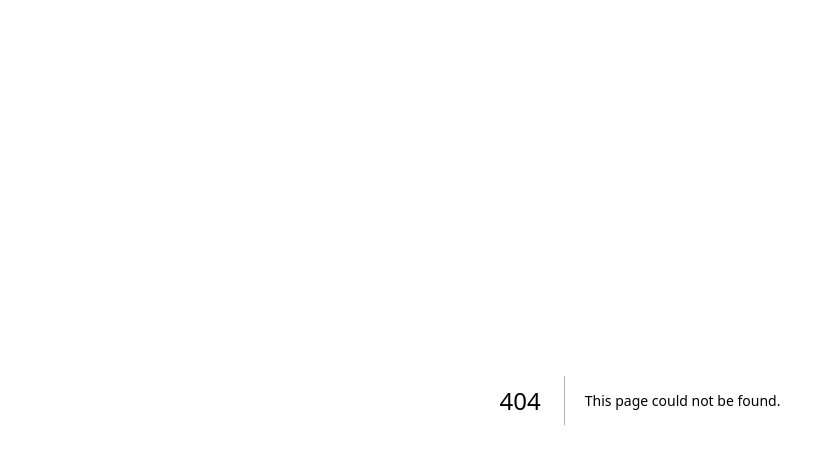
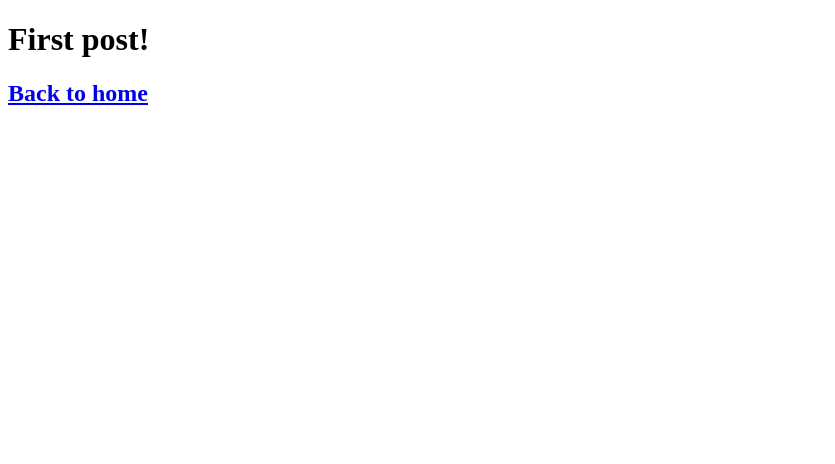
Before and after one commit to Voyager101pw/nextjs-test-work, a Next.js app: page /posts/first-post in a window 1280 px wide. Before the commit this address had no page. Shown: the top 464 px of the page, without its empty margins (0-835 px from the left). Built offline with nearby package versions, Linux system fonts and the light colour scheme.

Commit message:
Link component: Added link
See more:
https://nextjs.org/learn/basics/navigate-between-pages/link-component

```diff
--- /dev/null
+++ b/pages/posts/first-post.js
@@ -0,0 +1,11 @@
+import Link from 'next/link';
+
+export default function FirstPost() {
+  return <>
+    <h1>First post!</h1>
+    <h2>
+      <Link href='/'>Back to home</Link>
+    </h2>
+  </>
+
+};
```
Also changed, not shown: pages/index.js (+4 -3 lines).
